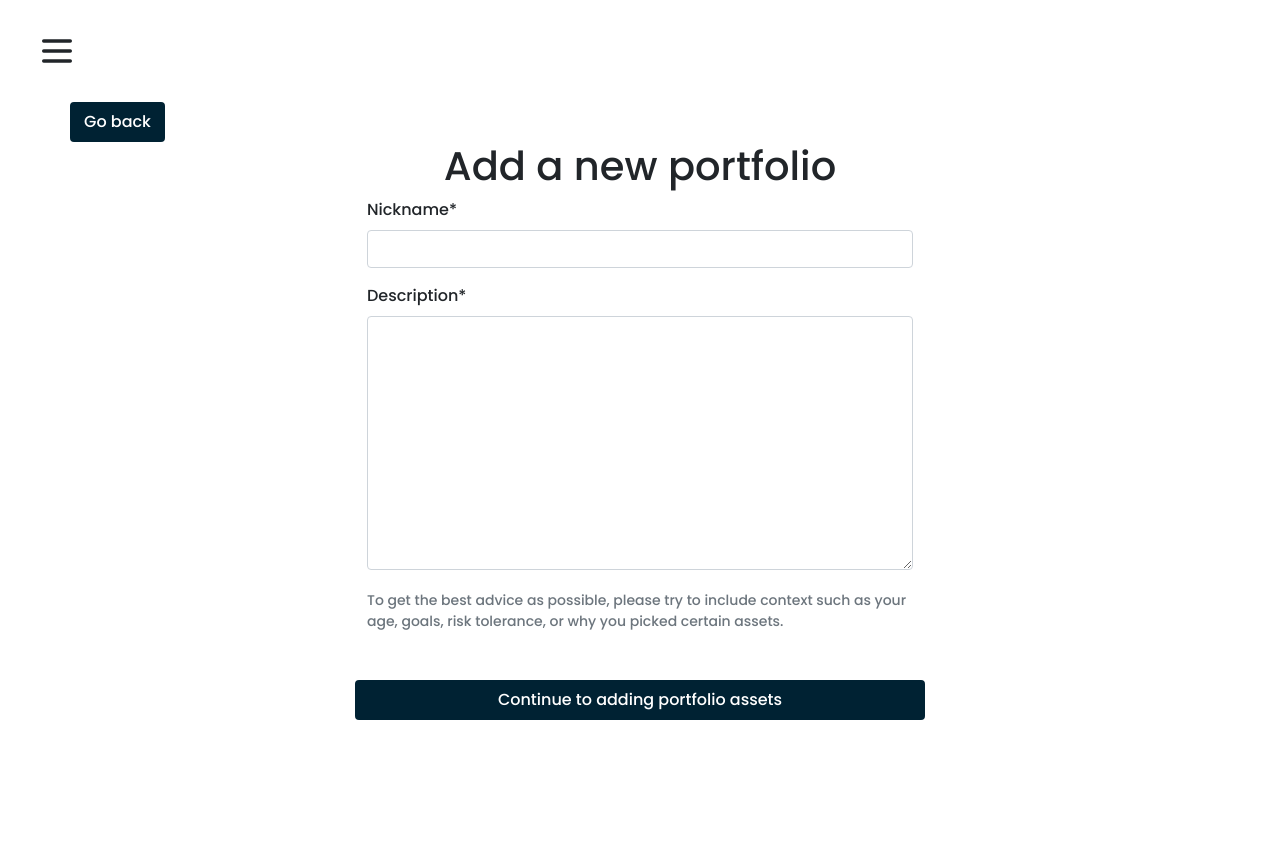
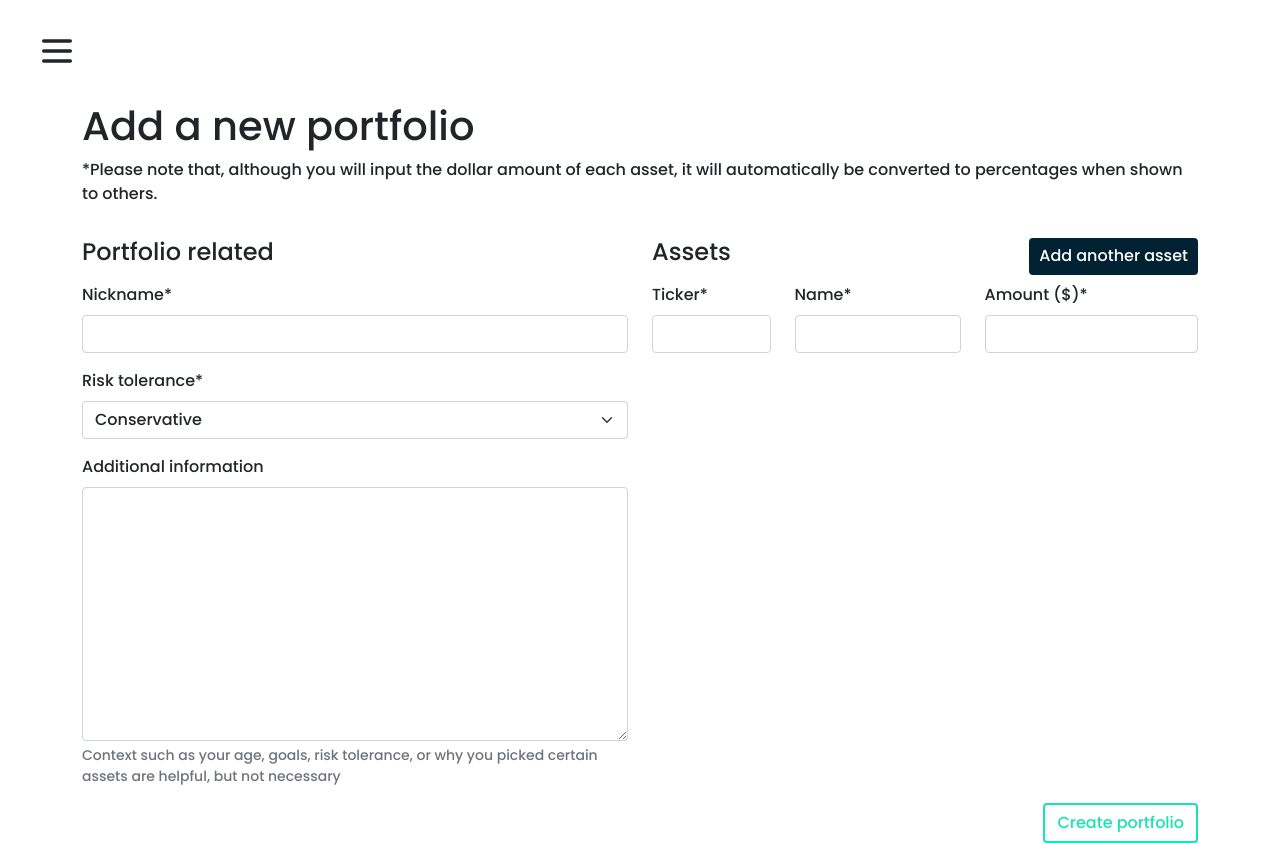
Before and after one commit to AlanChen4/Quarterly, a Django app: page /portfolio/ in a window 1280 px wide. Before the commit the page ends 720 px from the top, so only its background shows below. Run offline with Django 4.2, Linux system fonts and the light colour scheme; the visitor is signed in with stand-in values (Sample User, id 1); some libraries are stand-ins or nearby versions.

Commit message:
Simplify portfolio creation process

```diff
--- a/quarterly/api/forms.py
+++ b/quarterly/api/forms.py
@@ -1,8 +1,20 @@
 from django import forms
-from .models import Portfolio
+from django.forms import formset_factory
 
 
-class PortfolioForm(forms.ModelForm):
-    class Meta:
-        model = Portfolio
-        fields = ('nickname', 'description')
+class PortfolioForm(forms.Form):
+    nickname = forms.CharField(max_length=255)
+    risk_tolerance = forms.ChoiceField(choices=(
+        ('Conservative', 'Conservative'),
+        ('Moderate', 'Moderate'),
+        ('Aggressive', 'Aggressive'),
+    ))
+    description = forms.CharField(label='Additional information', help_text="Context such as your age, goals, risk tolerance, or why you picked certain assets are helpful, but not necessary", widget=forms.Textarea, required=False)
+
+
+class AssetForm(forms.Form):
+    ticker = forms.CharField(max_length=8)
+    name = forms.CharField(max_length=255)
+    holdings = forms.FloatField(label='Amount ($)')
+
+AssetFormSet = formset_factory(AssetForm)
--- a/quarterly/api/templates/api/create_portfolio.html
+++ b/quarterly/api/templates/api/create_portfolio.html
@@ -2,23 +2,62 @@
 {% load crispy_forms_tags %}
 {% block content %}
 <div class="container">
-    <div class="row">
-        <a class="btn btn-black col-md-1" href="{% url 'portfolios' %}">Go back</a>
-    </div>
-    <h1 class="text-center">Add a new portfolio</h1>
-    <form class="row" method="post">
-        {% csrf_token %}
-        <div class="col-md-6 m-auto">
-            <div class="row">
-                {{form.nickname|as_crispy_field}}
+    <h1>Add a new portfolio</h1>
+    <p>*Please note that, although you will input the dollar amount of each asset, it will automatically be converted to percentages when shown to others.</p>
+    <form action="create/" method="post">
+        <input type="hidden" name="csrfmiddlewaretoken" value="{{ my_csrf_token }}">
+        <div class="row mt-4">
+            <div class="col-md-6">
+                <div class="d-flex flex-row my-2">
+                    <h4>Portfolio related</h4>
+                </div>
+                {{ portfolio_form|crispy }}
             </div>
-            <div class="row">
-                {{form.description|as_crispy_field}}
-                <div class="form-text mb-5">To get the best advice as possible, please try to include context such as your age, goals, risk tolerance, or why you picked certain assets.</div>
+            <div class="col-md-6">
+                <div class="d-flex flex-row my-2">
+                    <h4>Assets</h4>
+                    <input class="btn btn-black ms-auto py-1 px-2" type="button" value="Add another asset" id="add-more">
+                </div>
+                <div id="form_set">
+                    {% for form in asset_formset.forms %}
+                        <div class="row">
+                            <div class="col-md-3">
+                                {{ form.ticker|as_crispy_field }}
+                            </div>
+                            <div class="col-md-4">
+                                {{ form.name|as_crispy_field }}
+                            </div>
+                            <div class="col-md-5">
+                                {{ form.holdings|as_crispy_field }}
+                            </div>
+                        </div>
+                    {% endfor %}
+                    <div id="empty-form" style="display:none">
+                        <div class="row">
+                            <div class="col-md-3">
+                                {{ asset_formset.empty_form.ticker|as_crispy_field }}
+                            </div>
+                            <div class="col-md-4">
+                                {{ asset_formset.empty_form.name|as_crispy_field }}
+                            </div>
+                            <div class="col-md-5">
+                                {{ asset_formset.empty_form.holdings|as_crispy_field }}
+                            </div>
+                        </div>
+                    </div>
+                    <input id="total-forms" value="1" type="hidden">
+                <script>
+                    $('#add-more').click(function() {
+                        var form_idx = $('#total-forms').val();
+                        $('#form_set').append($('#empty-form').html().replace(/__prefix__/g, form_idx));
+                        $('#total-forms').val(parseInt(form_idx) + 1);
+                    });
+                </script>
+                </div>
             </div>
-            <div class="row">
-                <input class="btn btn-black" type="submit" value="Continue to adding portfolio assets">
-            </div>
+        </div>
+        <div class="d-flex flex-row">
+            <input class="btn btn-green ms-auto" type="submit" value="Create portfolio">
         </div>
     </form>
 </div>
--- a/quarterly/api/templates/api/detail_review.html
+++ b/quarterly/api/templates/api/detail_review.html
@@ -84,7 +84,7 @@
                         <div class="fw-bold">{{ asset.ticker }}</div>
                         {{ asset.name }}
                     </div>
-                    <span class="badge bg-success rounded-pill">{{ asset.holdings }} %</span>
+                    <span class="badge bg-success rounded-pill">{{ asset.get_percentage }} %</span>
                 </li>
             {% endfor %}
             </ol>
--- a/quarterly/api/templates/api/main.html
+++ b/quarterly/api/templates/api/main.html
@@ -14,6 +14,8 @@
     <link rel="stylesheet" type="text/css" href="{% static 'css/stylesheet.css' %}">
 
     <link rel="shortcut icon" type="image/png" href="{% static 'favicon.ico' %}">
+
+    <script src="https://code.jquery.com/jquery-3.6.0.min.js" integrity="sha256-/xUj+3OJU5yExlq6GSYGSHk7tPXikynS7ogEvDej/m4=" crossorigin="anonymous"></script>
     <title>Quarterly</title>
 </head>
 <style>
--- a/quarterly/api/urls.py
+++ b/quarterly/api/urls.py
@@ -5,12 +5,14 @@ from .views import *
 urlpatterns = [
     path('', PortfolioList.as_view(), name='portfolios'),
     path('portfolio/', PortfolioCreate.as_view(), name='create_portfolio'),
+    path('portfolio/create/', PortfolioCreateFunction, name='create_portfolio_function'),
     path('portfolio/<uuid:pk>/', PortfolioUpdate.as_view(), name='update_portfolio'),
+    path('portfolio/<uuid:pk>/update/', PortfolioUpdateFunction, name='update_portfolio_function'),
     path('portfolio/<uuid:pk>/delete/', PortfolioDelete.as_view(), name='delete_portfolio'),
 
     path('assets/<uuid:pk>/create/', AssetCreate.as_view(), name='create_asset'),
     path('assets/<uuid:pk>/create/function/', AssetCreateFunctionView, name='create_asset_function'),
-    path('assets/<uuid:pk>/update/', AssetUpdate, name='update_asset'),
+    path('assets/<uuid:pk>/delete/', AssetDelete, name='delete_asset'),
 
     path('review/', ReviewCreate.as_view(), name='create_review'),
     path('review/<uuid:pk>/', ReviewDetail.as_view(), name='review'),
--- a/quarterly/api/views/portfolio.py
+++ b/quarterly/api/views/portfolio.py
@@ -1,9 +1,13 @@
+from django.contrib.auth.decorators import login_required
 from django.contrib.auth.mixins import LoginRequiredMixin
+from django.http import HttpResponse, HttpResponseRedirect
+from django.middleware.csrf import get_token
+from django.views.generic.base import TemplateView
+from django.views.generic.edit import DeleteView
 from django.views.generic.list import ListView
-from django.views.generic.edit import CreateView, UpdateView, DeleteView, FormMixin
-from django.urls import reverse_lazy
+from django.urls import reverse, reverse_lazy
 
-from api.forms import PortfolioForm
+from api.forms import AssetFormSet, PortfolioForm
 from api.models import Asset, Portfolio, Review
 
 
@@ -31,42 +35,120 @@ class PortfolioList(LoginRequiredMixin, ListView):
         return Portfolio.objects.all().filter(user=self.request.user)
 
 
-class PortfolioUpdate(LoginRequiredMixin, UpdateView):
+class PortfolioUpdate(LoginRequiredMixin, TemplateView):
     model = Portfolio
-    form_class = PortfolioForm
-    content_object_name = 'portfolio'
     template_name = 'api/update_portfolio.html'
 
     def get_context_data(self, **kwargs):
         context = super().get_context_data(**kwargs)
 
-        context['assets'] = Asset.objects.filter(portfolio=self.object)
+        portfolio = Portfolio.objects.get(id=self.kwargs['pk'])
+        assets = Asset.objects.filter(portfolio=portfolio)
+
+        context['portfolio'] = portfolio
+        context['portfolio_form'] = PortfolioForm(initial={
+            'nickname': portfolio.nickname,
+            'risk_tolerance': portfolio.risk_tolerance,
+            'description': portfolio.description,
+        })
+        context['asset_formset'] = AssetFormSet(initial=[{
+            'ticker': asset.ticker,
+            'name': asset.name,
+            'holdings': asset.holdings
+        } for asset in assets])
+        context['my_csrf_token'] = get_token(self.request)
 
         return context
 
-    def get_initial(self):
-        initial = super().get_initial()
+    def get_success_url(self):
+        return reverse_lazy('update_portfolio', kwargs={'pk': self.kwargs['pk']})
 
-        initial['nickname'] = self.object.nickname
-        initial['description'] = self.object.description
 
-        return initial
+@login_required
+def PortfolioUpdateFunction(request, **kwargs):
+    if request.method == 'POST':
+        post_data = request.POST
+
+        # update portfolio
+        portfolio = Portfolio.objects.get(id=kwargs['pk'])
+        portfolio.nickname = post_data['nickname']
+        portfolio.risk_tolerance = post_data['risk_tolerance']
+        portfolio.description = post_data['description']
+        portfolio.save()
+
+        # delete all assets and then re-add the new ones
+        assets = Asset.objects.filter(portfolio=portfolio)
+        assets.delete()
+
+        for i in range(0, len(post_data.keys())):
+            ticker_key = f"form-{i}-ticker"
+            name_key = f"form-{i}-name"
+            holdings_key = f"form-{i}-holdings"
+
+            if ticker_key not in post_data or post_data[ticker_key] == '':
+                break
+
+            Asset.objects.create(
+                portfolio=portfolio,
+                ticker=str(post_data[ticker_key]),
+                name=str(post_data[name_key]),
+                holdings=float(post_data[holdings_key])
+            )
+
+        return HttpResponseRedirect(reverse('update_portfolio', kwargs={'pk': kwargs['pk']}))
+    else:
+        return HttpResponse(status=405)
+
+
+class PortfolioCreate(LoginRequiredMixin, TemplateView):
+    model = Portfolio
+    template_name = 'api/create_portfolio.html'
+
+    def get_context_data(self, **kwargs):
+        context = super().get_context_data(**kwargs)
+
+        context['asset_formset'] = AssetFormSet
+        context['my_csrf_token'] = get_token(self.request)
+        context['portfolio_form'] = PortfolioForm
+
+        return context
 
     def get_success_url(self):
-        return reverse_lazy('update_portfolio', kwargs={'pk': self.object.id})
+        return reverse_lazy('portfolios')
 
 
-class PortfolioCreate(LoginRequiredMixin, CreateView):
-    model = Portfolio
-    fields = ('nickname', 'description')
-    template_name = 'api/create_portfolio.html'
+@login_required
+def PortfolioCreateFunction(request):
+    if request.method == 'POST':
+        post_data = request.POST
 
-    def form_valid(self, form):
-        form.instance.user = self.request.user
-        return super().form_valid(form)
+        # create portfolio
+        portfolio = Portfolio.objects.create(
+            user=request.user,
+            nickname=str(post_data['nickname']),
+            risk_tolerance=str(post_data['risk_tolerance']),
+            description=str(post_data['description'])
+        )
 
-    def get_success_url(self):
-        return reverse_lazy('create_asset', kwargs={'pk': self.object.id})
+        # add assets
+        for i in range(0, len(post_data.keys())):
+            ticker_key = f"form-{i}-ticker"
+            name_key = f"form-{i}-name"
+            holdings_key = f"form-{i}-holdings"
+
+            if ticker_key not in post_data:
+                break
+
+            Asset.objects.create(
+                portfolio=portfolio,
+                ticker=str(post_data[ticker_key]),
+                name=str(post_data[name_key]),
+                holdings=float(post_data[holdings_key])
+            )
+
+        return HttpResponseRedirect(reverse('portfolios'))
+    else:
+        return HttpResponse(status=405)
 
 
 class PortfolioDelete(LoginRequiredMixin, DeleteView):
--- a/quarterly/api/views/review.py
+++ b/quarterly/api/views/review.py
@@ -78,6 +78,7 @@ class ReviewDetail(LoginRequiredMixin, DetailView):
         context = super().get_context_data()
         context['portfolio'] = portfolio
         context['assets'] = assets
+        context['assets_total'] = sum([asset.holdings for asset in assets])
 
         return context
 
```
Also changed, not shown: quarterly/api/models.py (+8 -3 lines), quarterly/api/templates/api/create_asset.html (deleted, +0 -62 lines), quarterly/api/views/asset.py (+4 -13 lines), quarterly/api/migrations/0006_historicalportfolio_risk_tolerance_and_more.py (added), quarterly/api/migrations/0007_remove_historicalportfolio_time_horizon_and_more.py (added), quarterly/api/migrations/0008_alter_asset_holdings_alter_historicalasset_holdings.py (added).
